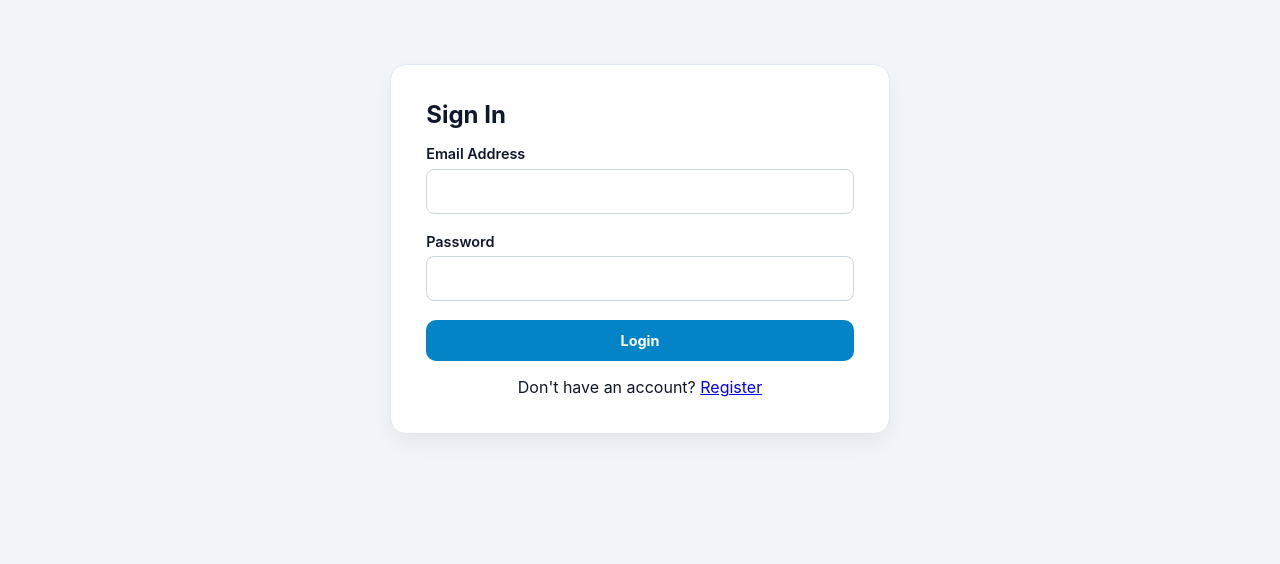
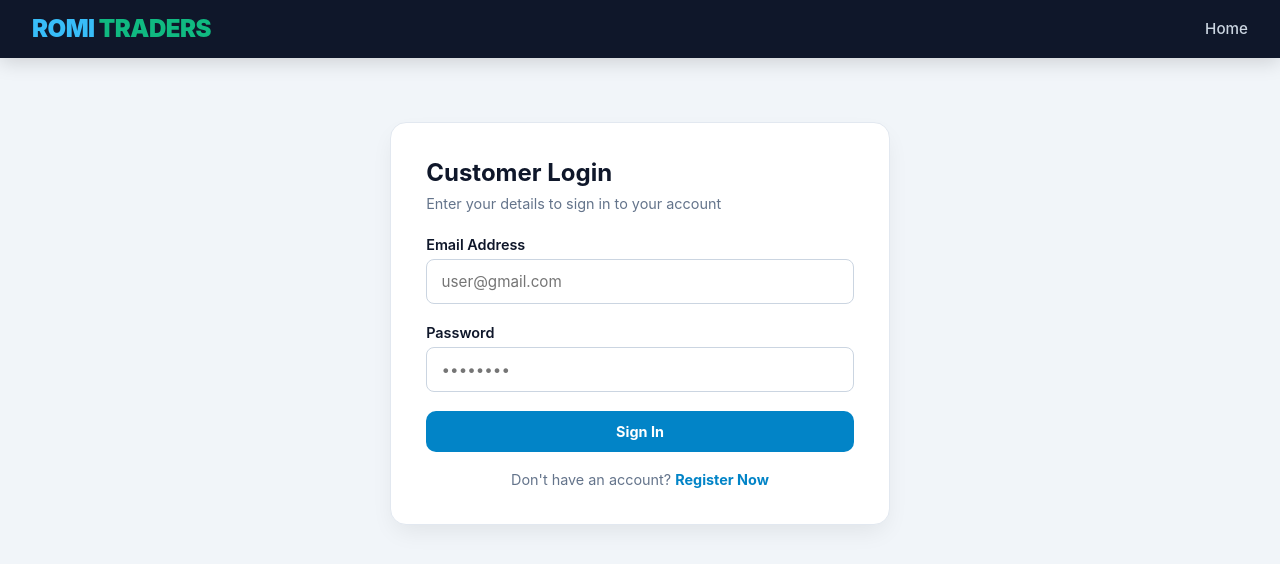
Before and after one commit to MHSons/Romi-Traders, a plain HTML site: page login.html in a window 1280 px wide. Drawn offline with Linux system fonts and the light colour scheme.

Commit message:
Update login.html

```diff
--- a/login.html
+++ b/login.html
@@ -2,26 +2,50 @@
 <html lang="en">
 <head>
     <meta charset="UTF-8">
+    <meta name="viewport" content="width=device-width, initial-scale=1.0">
     <title>Login - Romi Traders</title>
     <link rel="stylesheet" href="style.css">
 </head>
 <body>
+    <header>
+        <a href="index.html" class="logo">ROMI <span>TRADERS</span></a>
+        <nav><a href="index.html">Home</a></nav>
+    </header>
+
     <div class="container">
         <div class="form-box">
-            <h2>Sign In</h2>
-            <form style="margin-top:1rem;">
+            <h2 style="margin-bottom: 0.5rem;">Customer Login</h2>
+            <p style="color: #64748b; font-size: 0.9rem; margin-bottom: 1.5rem;">Enter your details to sign in to your account</p>
+
+            <form id="login-form">
                 <div class="form-group">
                     <label>Email Address</label>
-                    <input type="email" required>
+                    <input type="email" id="email" required placeholder="user@gmail.com">
                 </div>
                 <div class="form-group">
                     <label>Password</label>
-                    <input type="password" required>
+                    <input type="password" id="password" required placeholder="••••••••">
                 </div>
-                <button class="btn" type="submit">Login</button>
+                <button type="submit" class="btn">Sign In</button>
             </form>
-            <p style="margin-top: 1rem; text-align: center;">Don't have an account? <a href="register.html">Register</a></p>
+            <p style="margin-top: 1.2rem; text-align: center; font-size: 0.9rem; color: #64748b;">
+                Don't have an account? <a href="register.html" style="color: #0284c7; font-weight: bold; text-decoration: none;">Register Now</a>
+            </p>
         </div>
     </div>
+
+    <script src="main.js"></script>
+    <script>
+        document.getElementById('login-form').addEventListener('submit', (e) => {
+            e.preventDefault();
+            const email = document.getElementById('email').value;
+            const name = email.split('@')[0];
+
+            // Save Login State
+            localStorage.setItem('romi_user', JSON.stringify({ name: name, email: email }));
+            alert("Login Successful! Welcome back.");
+            window.location.href = 'index.html';
+        });
+    </script>
 </body>
 </html>
```
